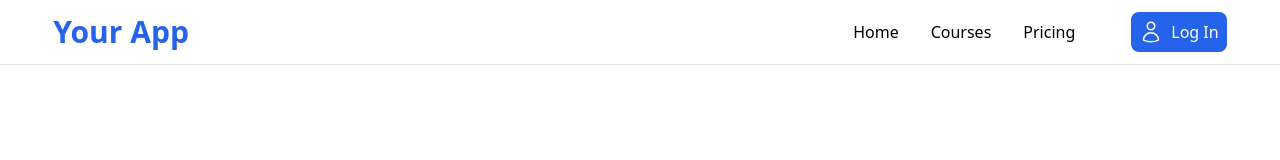
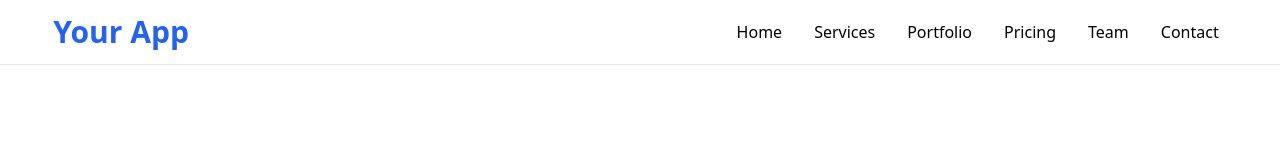
Before and after one commit to grimwebdeveloper/Growth-App-Landing-Page-With-Tailwind-CSS, a website: page src/index.html in a window 1280 px wide. Drawn offline with Linux system fonts and the light colour scheme.

Commit message:
Navbar improved

```diff
--- a/src/index.html
+++ b/src/index.html
@@ -6,6 +6,7 @@
     <meta name="viewport" content="width=device-width, initial-scale=1.0">
     <link rel="shortcut icon" href="assets/favicon/favicon.png" type="image/x-icon">
     <link rel="stylesheet" href="style.css">
+    <!-- npx tailwindcss -i ./src/input.css -o ./src/style.css --watch -->
     <title>Tailwind CSS</title>
 </head>
 
@@ -19,25 +20,18 @@
                 <h1 class="font-black text-3xl text-blue-600"><a href="#">Your App</a></h1>
             </div>
             <!-- Nav links -->
-            <div id="nav-links" class="hidden sm:block">
+            <div id="nav-links" class="hidden md:block">
                 <ul class="flex gap-4 font-medium">
-                    <li class="px-2 py-2"><a href="#">Home</a></li>
-                    <li class="px-2 py-2"><a href="#">Courses</a></li>
+                    <li class="px-2 py-2"><a href="#"">Home</a></li>
+                    <li class="px-2 py-2"><a href="#">Services</a></li>
+                    <li class="px-2 py-2"><a href="#">Portfolio</a></li>
                     <li class="px-2 py-2"><a href="#">Pricing</a></li>
-                    <li class="px-2 py-2 ml-8 bg-blue-600 hover:bg-blue-500 text-white rounded-lg cursor-pointer">
-                        <a href="#" class="flex gap-2">
-                        <svg xmlns="http://www.w3.org/2000/svg" fill="none" viewBox="0 0 24 24" stroke-width="1.5"
-                            stroke="currentColor" class="size-6">
-                            <path stroke-linecap="round" stroke-linejoin="round"
-                                d="M15.75 6a3.75 3.75 0 1 1-7.5 0 3.75 3.75 0 0 1 7.5 0ZM4.501 20.118a7.5 7.5 0 0 1 14.998 0A17.933 17.933 0 0 1 12 21.75c-2.676 0-5.216-.584-7.499-1.632Z" />
-                        </svg>
-                        Log In
-                        </a>
-                    </li>
+                    <li class="px-2 py-2"><a href="#">Team</a></li>
+                    <li class="px-2 py-2"><a href="#">Contact</a></li>
                 </ul>
             </div>
             <!-- Hamburger menu -->
-            <div id="hamburger-logo" class="sm:hidden cursor-pointer">
+            <div id="hamburger-logo" class="md:hidden cursor-pointer">
                 <svg xmlns="http://www.w3.org/2000/svg" fill="none" viewBox="0 0 24 24" stroke-width="1.5"
                     stroke="currentColor" class="size-6">
                     <path stroke-linecap="round" stroke-linejoin="round"
```
Also changed, not shown: src/style.css.
